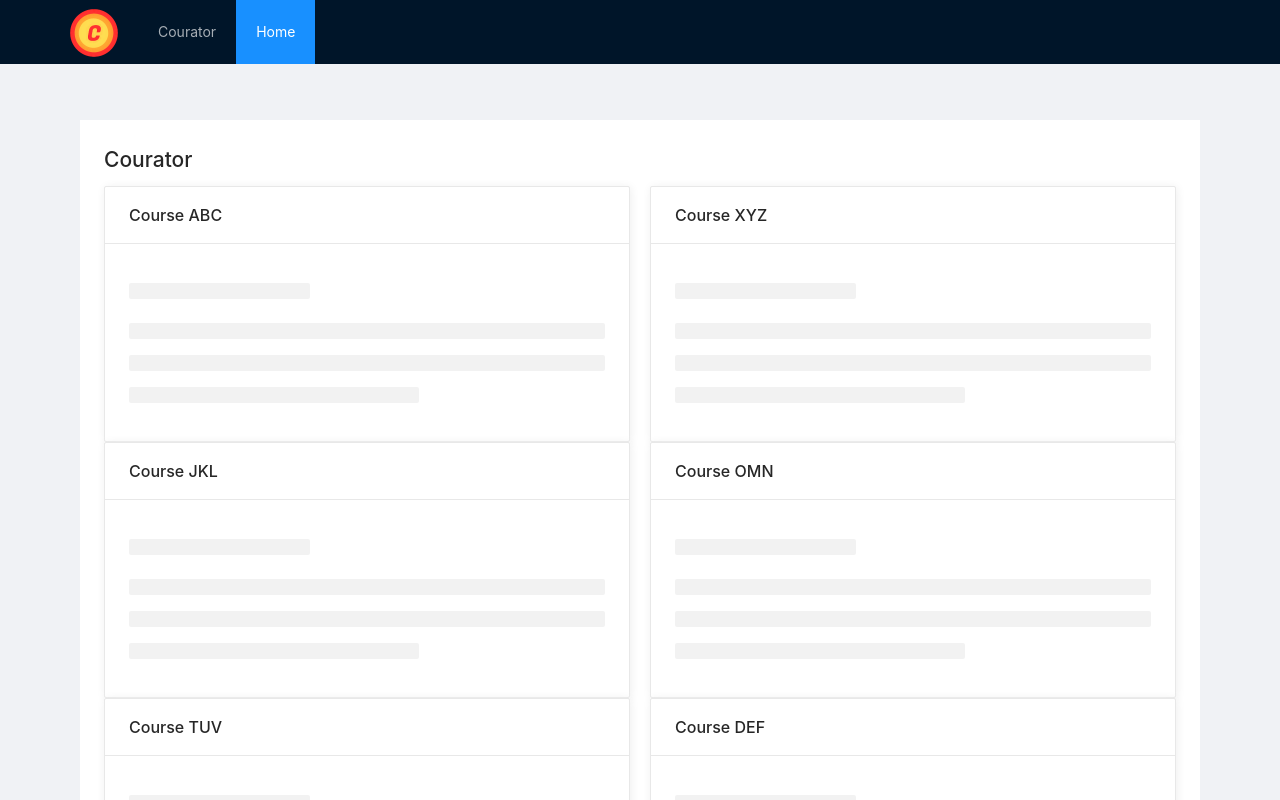
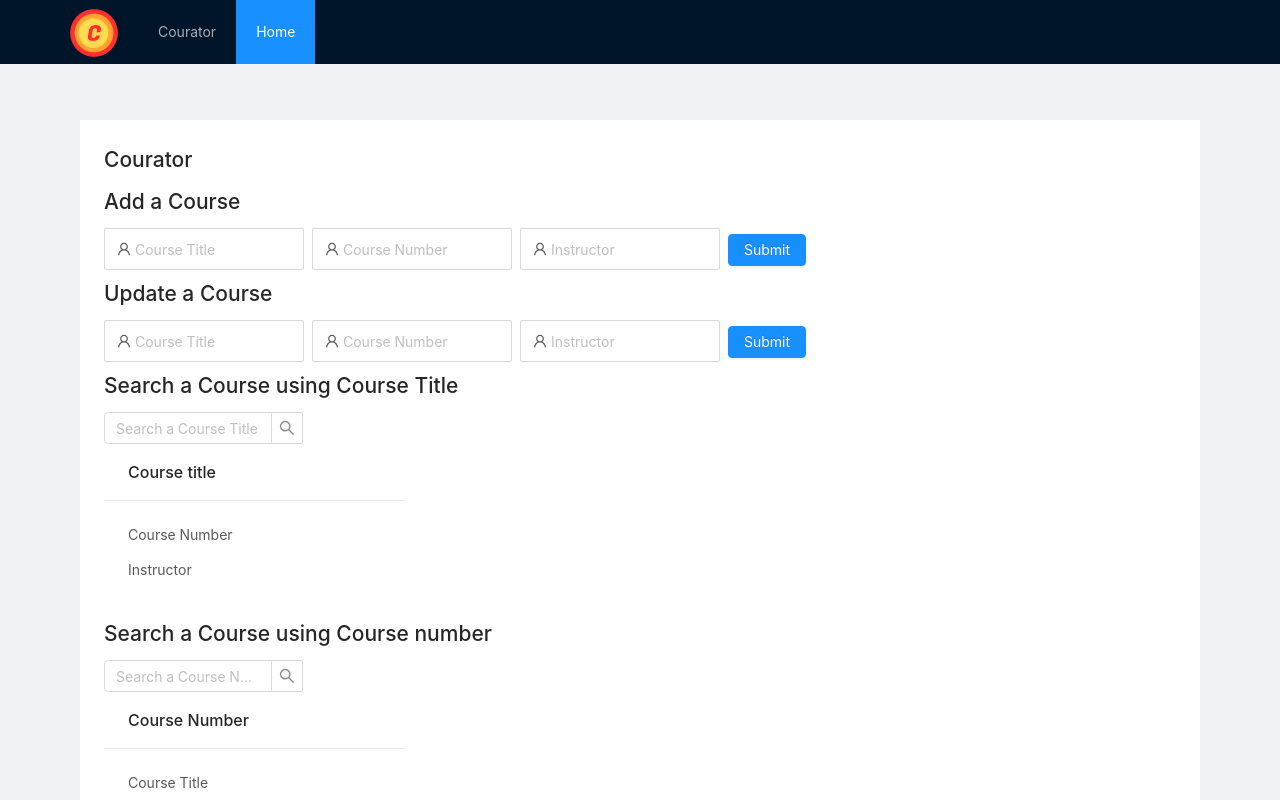
Before and after one commit to Courator/courator-frontend, a React (Create React App) app: page / in a window 1280 px wide. Shown: the top 800 px of the page. Built offline with nearby package versions, Linux system fonts and the light colour scheme.

Commit message:
front end part finished

```diff
--- a/src/App.css
+++ b/src/App.css
@@ -51,3 +51,7 @@ mark.green {
   position: relative;
   padding-bottom: 69px; /* height of your footer */
 }
+.example-input > span {
+  width: 200px;
+  margin: 0 8px 8px 0;
+}
--- a/src/App.js
+++ b/src/App.js
@@ -3,7 +3,9 @@ import {Switch, Route} from 'react-router-dom'
 import {Link} from 'react-router-dom'
 import './App.css'
 import {withRouter} from 'react-router-dom';
+import { Input,Button} from 'antd';
 
+import { UserOutlined } from '@ant-design/icons';
 import {
   Layout,
   Menu,
@@ -17,18 +19,64 @@ const {Header, Content, Footer} = Layout;
 
 const cardShadow = {WebkitBoxShadow: '1px 1px 10px #eee', boxShadow: '1px 1px 10px #eee'};
 
+const { Search } = Input;
 class MainPageRenderer extends Component {
   render() {
     return <>
       <Link to='/'><h1>Courator</h1></Link>
       <Row gutter={[20, 20]} type='flex' justify='center' align='top'>
-        {['ABC', 'XYZ', 'JKL', 'OMN', 'TUV', 'DEF', 'GHI'].map(name => (
-          <Col sm={12} xs={24}>
-            <Card style={cardShadow} title={'Course ' + name}>
-              <Skeleton/>
-            </Card>
+
+          <Col sm={24} xs={24}>
+            <div className="example-input">
+			    <h2>Add a Course</h2>
+			    <Input size="large" placeholder="Course Title" prefix={<UserOutlined />} />
+			    <Input size = "large" placeholder="Course Number" prefix={<UserOutlined />} />
+			    <Input size="large" placeholder="Instructor" prefix={<UserOutlined />} />
+			    <Button type="primary" htmlType="submit">
+          			Submit
+        		</Button>
+			</div>
+			<div className="example-input">
+			    <h2>Update a Course</h2>
+			    <Input size="large" placeholder="Course Title" prefix={<UserOutlined />} />
+			    <Input size = "large" placeholder="Course Number" prefix={<UserOutlined />} />
+			    <Input size="large" placeholder="Instructor" prefix={<UserOutlined />} />
+			    <Button type="primary" htmlType="submit">
+          			Submit
+        		</Button>
+			</div>
+			<div>
+			    <h2>Search a Course using Course Title</h2>
+			    <Search
+			      placeholder="Search a Course Title"
+			      onSearch={value => console.log(value)}
+			      style={{ width: 200 }}
+			    />
+			    <Card title="Course title" bordered={false} style={{ width: 300 }}>
+			      <p>Course Number</p>
+			      <p>Instructor</p>
+			    </Card>
+			    <h2>Search a Course using Course number</h2>
+			    <Search
+			      placeholder="Search a Course Number"
+			      onSearch={value => console.log(value)}
+			      style={{ width: 200 }}
+			    />
+			    <Card title="Course Number" bordered={false} style={{ width: 300 }}>
+			      <p>Course Title</p>
+			      <p>Instructor</p>
+			    </Card>
+			</div>
+			<div className="example-input">
+				<h2>Delete a course</h2>
+				<Input size="large" placeholder="Course Number" prefix={<UserOutlined />} />
+				<Button type="primary" htmlType="submit">
+          			Submit
+        		</Button>
+			</div>
+
           </Col>
-        ))}
+
       </Row>
     </>
   }
@@ -58,6 +106,7 @@ class App extends Component {
             </Switch>
           </div>
         </Content>
+
         <div className='site-footer-padder'/>
         <Footer style={{textAlign: 'center'}}>
           Copyright © 2020 Courator
```
Also changed, not shown: 1 other file (tests, documents, lock files or other folders).
